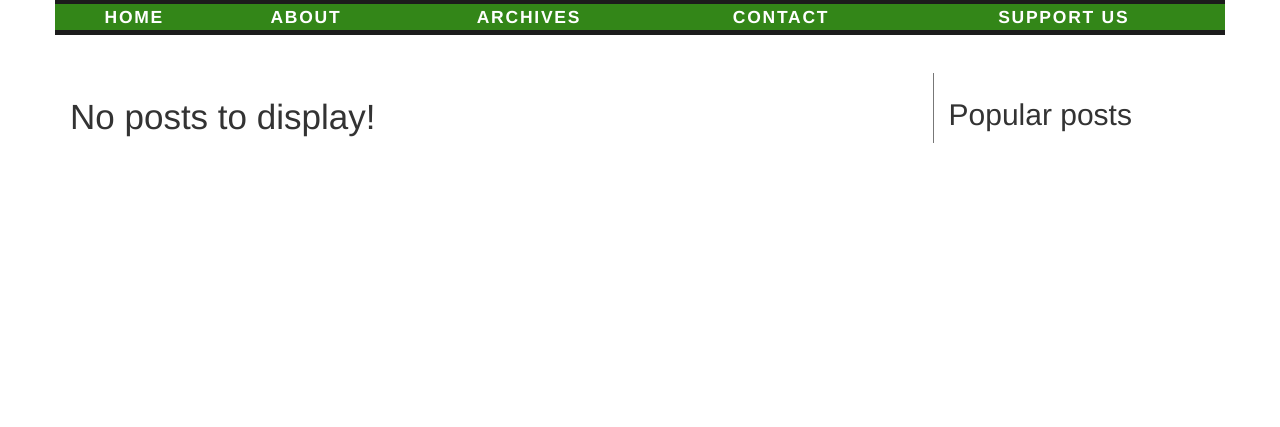
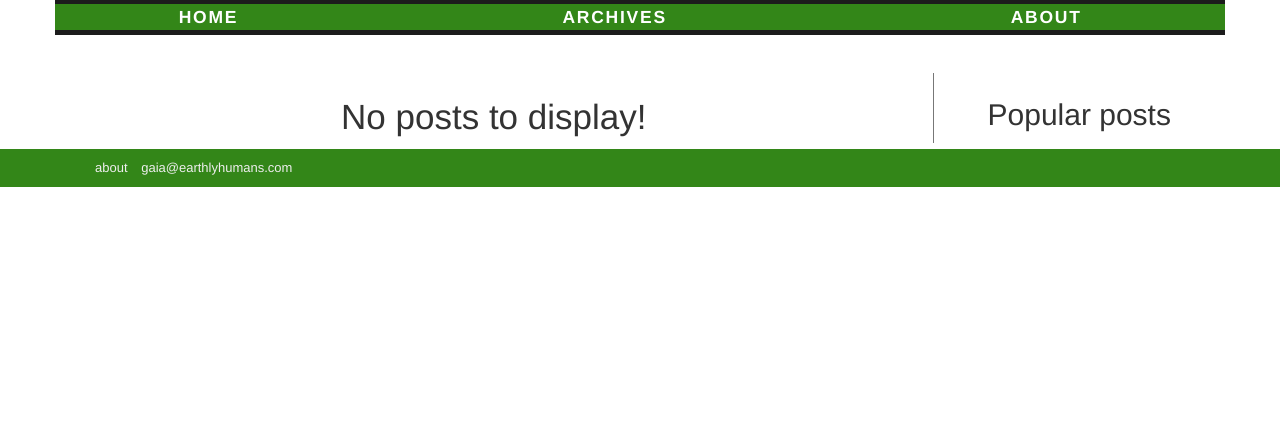
Before and after one commit to oxalorg/simple-django-blog, a Django app: page / in a window 1280 px wide. Shown: the part 251-678 px from the top of the page. Run offline with Django 3.2, Linux system fonts and the light colour scheme; data that the repository does not hold is empty; some libraries are stand-ins or nearby versions.

Commit message:
Added footer and changed nav bars.

```diff
--- a/blog/static/blog/css/main.css
+++ b/blog/static/blog/css/main.css
@@ -194,3 +194,42 @@
     text-align: center;
     color: #a0a0a0;
 }
+
+.social-share * {
+    -webkit-box-sizing: content-box;
+    -moz-box-sizing: content-box;
+    box-sizing: content-box;
+}
+
+
+/*FOOTER*/
+
+footer{
+    background-color: #338618;
+}
+
+#footer-row{
+    /*border-top: 1px solid #338618;*/
+    font-size: small;
+    padding: 10px 20px;
+}
+
+#footer-row ul {
+    list-style: none;
+    padding-left: 0px;
+    margin-bottom: 0px;
+}
+
+#footer-row li {
+    display: inline-block;
+    padding: 0 5px;
+}
+
+#footer-row a {
+    background-color: inherit;;
+    color: #eee;
+}
+
+h1,h2,h3,h4,h5,h6{
+    text-align: center;
+}
--- a/blog/templates/blog/base.html
+++ b/blog/templates/blog/base.html
@@ -17,4 +17,23 @@
 <body>
 {% block body %}{% endblock %}
 </body>
+<footer>
+<div class="container">
+    <div class="row">
+        <div class="col-md-9">
+        <div class="row" id="footer-row">
+            <div class="col-xs-12">
+                <ul>
+                    <li><a href="{% url 'about' %}">about</a></li>
+                    <li><a href="mailto:gaia@earthlyhumans.com">gaia@earthlyhumans.com</a></li>
+                </ul>
+            </div>
+        </div>
+        </div>
+        <div class="col-md-3">
+
+        </div>
+    </div>
+</div>
+</footer>
 </html>
--- a/blog/templates/blog/layout.html
+++ b/blog/templates/blog/layout.html
@@ -6,30 +6,29 @@
         <!-- <figure id="header-grass" style="background-image:url({% static 'blog/img/grass.png' %})"></figure> -->
         <figure id="header-grass2"></figure>
         <!-- Grass credit goes to Krasi Wasilev from freegameassets -->
-        <div class="col-md-3">
-            <figure class=></figure>
+        <div class="col-lg-3 visible-lg">
         </div>
-        <div class="col-md-6">
+        <div class="col-lg-6">
             <img class="img-responsive center-block" style="height:250px;" src="{% static 'blog/logo/earthlyhumans_logo.png' %}" alt="earthlyhuman_logo" />
         </div>
-        <div class="col-md-3">
+        <div class="col-lg-3 visible-lg">
 
         </div>
-            <div class="row visible-xs" style="position:absolute;top:20px;right:30px;">
-                <a class="to-nav" href="#mobile-nav">
-                    <span class="nav-line"></span>
-                    <span class="nav-line"></span>
-                    <span class="nav-line"></span>
-                </a>
-            </div>
+        <!-- <div class="row visible-xs" style="position:absolute;top:20px;right:30px;">
+            <a class="to-nav" href="#mobile-nav">
+                <span class="nav-line"></span>
+                <span class="nav-line"></span>
+                <span class="nav-line"></span>
+            </a>
+        </div> -->
     </div>
-    <div class="row hidden-xs" id="mobile-nav-sm">
+    <div class="row " id="mobile-nav-sm">
         <ul>
             <li><a href="{% url 'front' %}">Home</a></li>
+            <li><a href="{% url 'archive' %}">Archives</a></li>
             <li><a href="{% url 'about' %}">About</a></li>
-            <li><a href="{% url 'archive' %}">Archives</a></li>
-            <li><a href="{% url 'contact' %}">Contact</a></li>
-            <li><a href="{% url 'support' %}">Support us</a></li>
+            <!-- <li><a href="{% url 'contact' %}">Contact</a></li>
+            <li><a href="{% url 'support' %}">Support us</a></li> -->
         </ul>
     </div>
     <br>
@@ -53,18 +52,18 @@
             </div>
         </div>
     </div>
-    <div class="row hidden-md hidden-lg" id="mobile-nav">
+    <!-- <div class="row hidden-md hidden-lg" id="mobile-nav">
         <br>
         <br>
         <div class="col-xs-12 hidden-sm" id="mobile-nav-xs">
             <ul>
                 <li><a href="{% url 'front' %}">Home</a></li>
+                <li><a href="{% url 'archive' %}">Archives</a></li>
                 <li><a href="{% url 'about' %}">About</a></li>
-                <li><a href="{% url 'archive' %}">Archives</a></li>
                 <li><a href="{% url 'contact' %}">Contact</a></li>
                 <li><a href="{% url 'support' %}">Show some love</a></li>
             </ul>
         </div>
-    </div>
+    </div> -->
 </div>
 {% endblock %}
```
